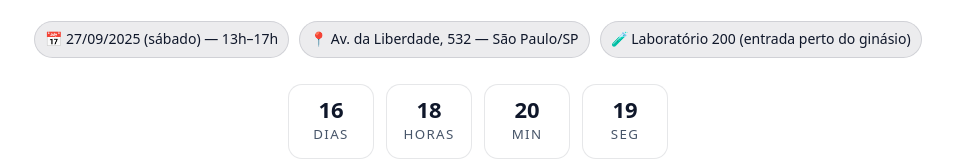
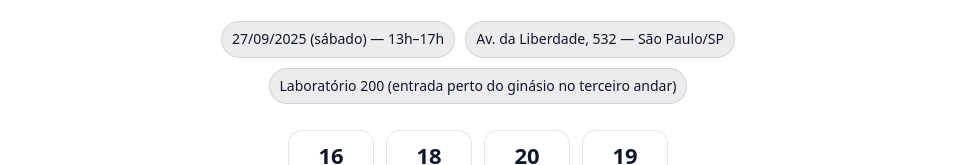
Before and after one commit to senyurah/site, a plain HTML site: page index.html in a window 1280 px wide. Shown: the part 421-586 px from the top of the page, without its empty margins (162-1118 px from the left). Drawn offline with Linux system fonts and the light colour scheme.

Commit message:
remocao de emojis, alteração de seções e badges

```diff
--- a/index.html
+++ b/index.html
@@ -173,9 +173,9 @@
       <p class="lead">Uma vitrine de criatividade, tecnologia e conhecimento. Participe e conheça o nosso projeto do curso de <strong>Cibersegurança</strong>.</p>
 
       <div class="badges">
-        <span class="badge" aria-label="Data do evento">📅 27/09/2025 (sábado) — 13h–17h</span>
-        <span class="badge" aria-label="Local do evento">📍 Av. da Liberdade, 532 — São Paulo/SP</span>
-        <span class="badge" aria-label="Ambiente">🧪 Laboratório 200 (entrada perto do ginásio)</span>
+        <span class="badge" aria-label="Data do evento">27/09/2025 (sábado) — 13h–17h</span>
+        <span class="badge" aria-label="Local do evento">Av. da Liberdade, 532 — São Paulo/SP</span>
+        <span class="badge" aria-label="Ambiente">Laboratório 200 (entrada perto do ginásio no terceiro andar)</span>
       </div>
 
       <div class="countdown" role="status" aria-live="polite">
```
